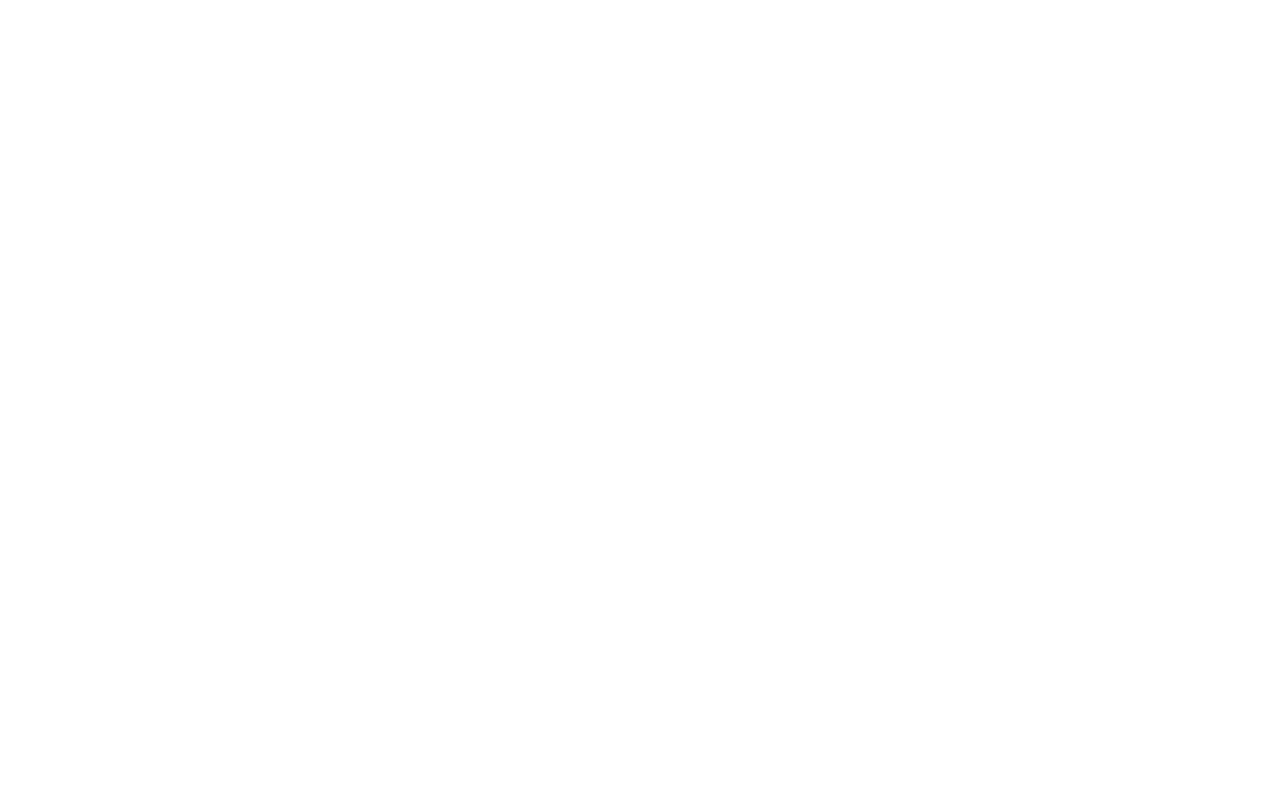
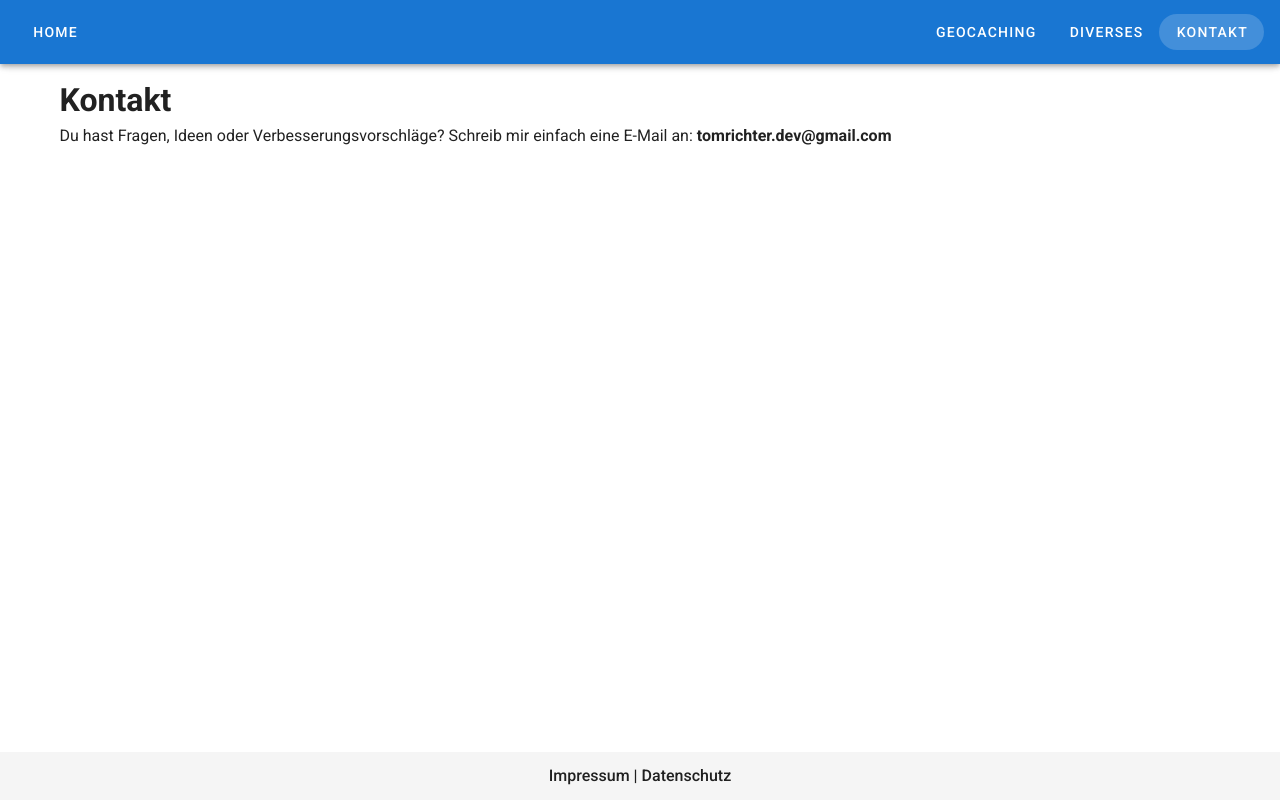
Before and after one commit to tom-richter/tomdev, a Nuxt app: page /contact in a window 1280 px wide. Before the commit this address had no page. Built offline with nearby package versions, Linux system fonts and the light colour scheme.

Commit message:
add navbar, footer, contact

```diff
--- a/layouts/default.vue
+++ b/layouts/default.vue
@@ -1,9 +1,42 @@
 <template>
   <v-app>
+    <v-app-bar app color="primary" dark>
+      <v-toolbar-title>
+        <v-btn text rounded to="/">Home</v-btn>
+      </v-toolbar-title>
+      <v-spacer></v-spacer>
+      <v-menu offset-y>
+        <template v-slot:activator="{ on, attrs }">
+          <v-btn text rounded v-bind="attrs" v-on="on">Geocaching</v-btn>
+        </template>
+        <v-list>
+          <v-list-item>
+            <v-btn text to="/">GPX-Builder</v-btn>
+          </v-list-item>
+          <v-list-item>
+            <v-btn text to="/">Mehrfach-Peilung</v-btn>
+          </v-list-item>
+        </v-list>
+      </v-menu>
+      <v-menu offset-y>
+        <template v-slot:activator="{ on, attrs }">
+          <v-btn text rounded v-bind="attrs" v-on="on">Diverses</v-btn>
+        </template>
+        <v-list>
+          <v-btn text to="/">Major System Trainer</v-btn>
+        </v-list>
+      </v-menu>
+      <v-btn text rounded to="/contact">Kontakt</v-btn>
+    </v-app-bar>
+
     <v-main>
       <v-container>
         <nuxt />
       </v-container>
     </v-main>
+
+    <v-footer padless class="font-weight-medium">
+      <v-col class="text-center" cols="12"> Impressum | Datenschutz </v-col>
+    </v-footer>
   </v-app>
 </template>
--- /dev/null
+++ b/pages/contact/index.vue
@@ -0,0 +1,9 @@
+<template>
+  <div>
+    <h1>Kontakt</h1>
+    <p>
+      Du hast Fragen, Ideen oder Verbesserungsvorschläge? Schreib mir einfach eine E-Mail an:
+      <strong>tomrichter.dev@gmail.com</strong>
+    </p>
+  </div>
+</template>
```
